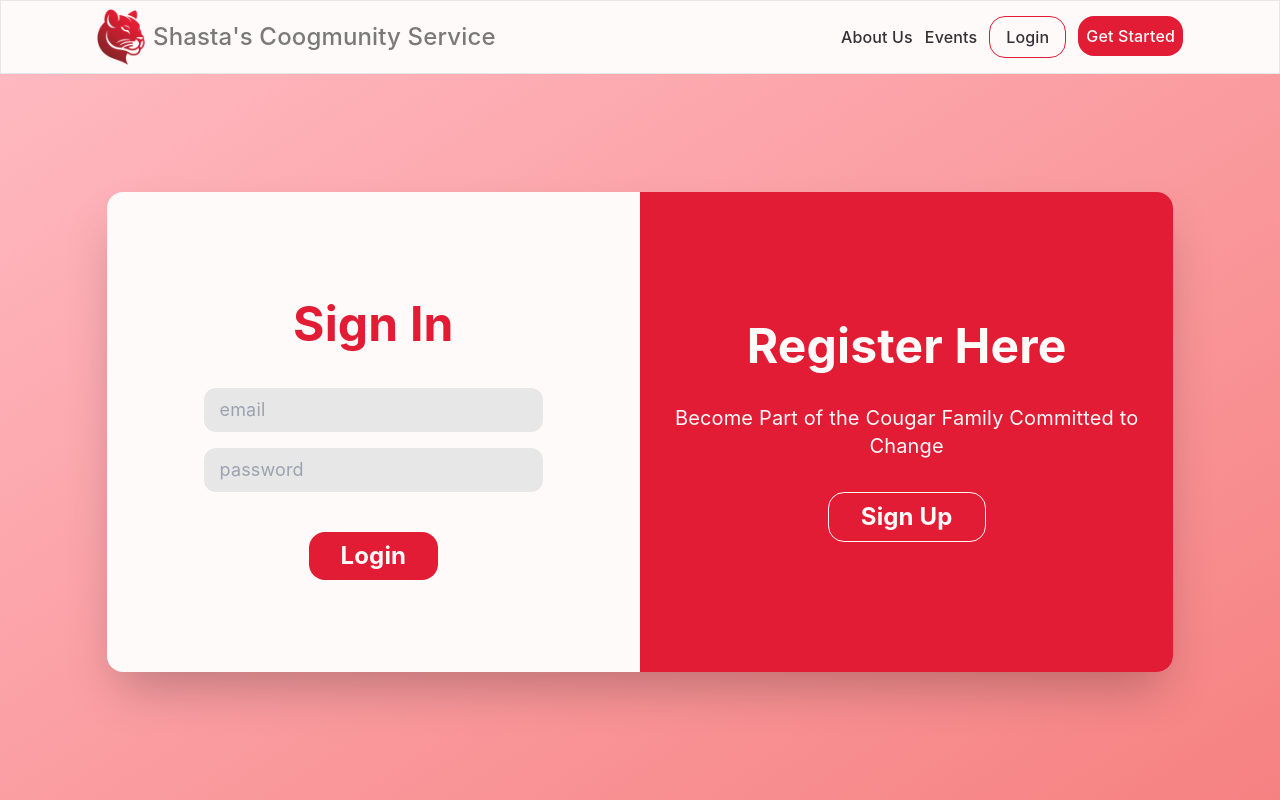
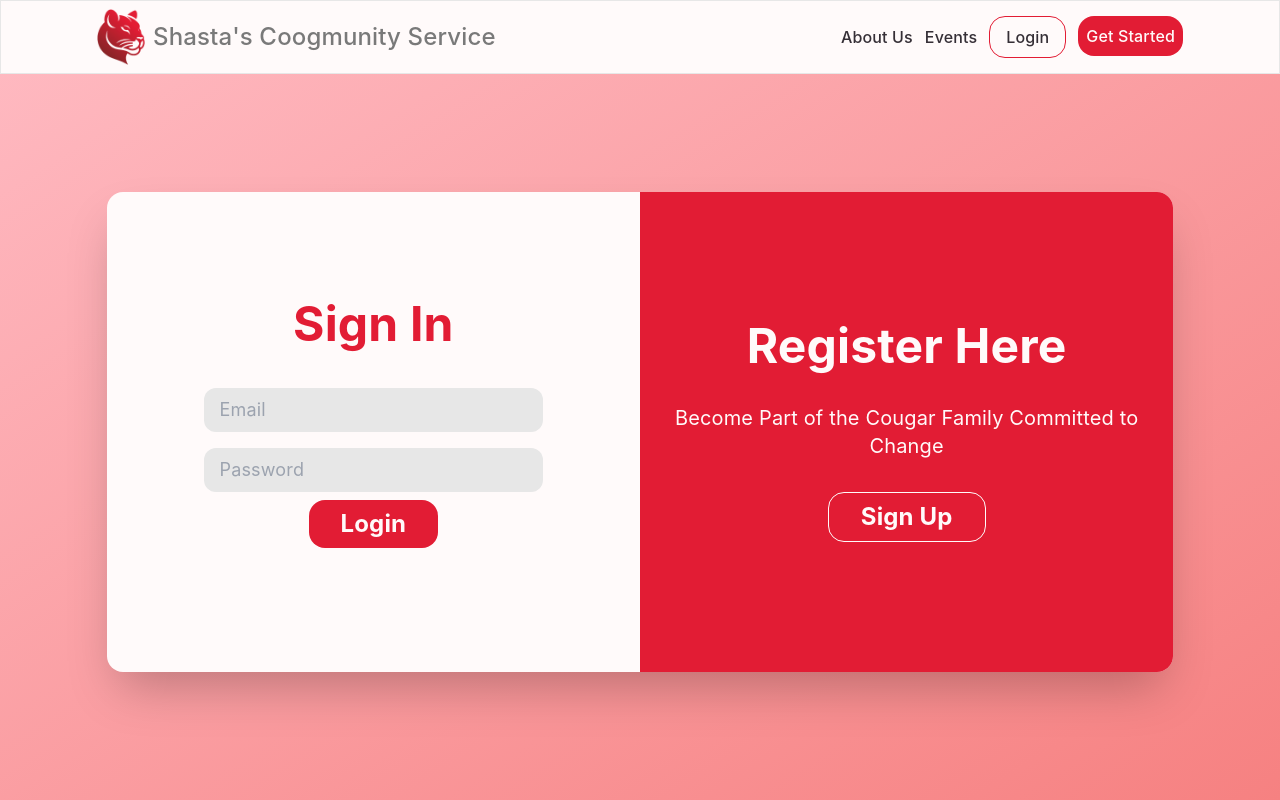
Before and after one commit to angieluvss/volunteer-fullstack, a React (Create React App) app in the folder frontend/: page /login in a window 1280 px wide. Built offline with nearby package versions, Linux system fonts and the light colour scheme.

Commit message:
Login works

```diff
--- a/frontend/src/pages/Login.jsx
+++ b/frontend/src/pages/Login.jsx
@@ -1,8 +1,47 @@
 import React, { useState } from 'react';
+import axios from 'axios';
 import { useNavigate } from 'react-router-dom';
 
 const Login = ({ setToken }) => {
+  const [formData, setFormData] = useState({
+    email: '',
+    password: ''
+  });
+  const [error, setError] = useState('');
   const navigate = useNavigate();
+
+  // Handle input changes
+  const handleChange = (e) => {
+    setFormData({
+      ...formData,
+      [e.target.name]: e.target.value,
+    });
+  };
+
+  // Handle form submission
+  const handleSubmit = async (e) => {
+    e.preventDefault();
+    try {
+      const response = await axios.post('http://localhost:4000/api/auth/login', {
+        email: formData.email,
+        password: formData.password
+      });
+
+      const { token, role } = response.data;
+
+      localStorage.setItem('token', token);
+      setToken(token);
+
+      if (role === 'admin') {
+        navigate('/admin-dashboard');
+      } else {
+        navigate('/volunteer-dashboard');
+      }
+    } catch (err) {
+      setError(err.response?.data?.msg || 'Invalid email or password');
+    }
+  };
+
 
   return (
     <section className='min-h-screen pt-16 flex items-center justify-center font-[Inter] text-lava_black bg-gradient-to-br from-light_pink to-medium_pink'>
@@ -11,15 +50,35 @@ const Login = ({ setToken }) => {
         <div className='w-full md:w-1/2 py-10 flex flex-col items-center justify-center'>
           <h1 className='mt-4 font-bold text-5xl text-shasta_red'>Sign In</h1>
 
+          {/* Error message */}
+          {error && <p className="text-red-600 mt-2">{error}</p>}
+
           {/* email/password */}
-                    <form action="#" className='my-8 flex flex-col w-2/3 min-w-60 md:min-w-72 max-w-96 text-lg'>
-                        <input type="text" placeholder="email" className='m-2 bg-light_gray py-2 px-4 rounded-xl'/>
-                        <input type="password" placeholder="password" className='m-2 bg-light_gray py-2 px-4 rounded-xl'/>
+          <form onSubmit={handleSubmit} className='my-8 flex flex-col w-2/3 min-w-60 md:min-w-72 max-w-96 text-lg'>
+            <input
+              type="email"
+              placeholder="Email"
+              name="email"
+              value={formData.email}
+              onChange={handleChange}
+              className='m-2 bg-light_gray py-2 px-4 rounded-xl'
+              required
+            />
+            <input
+              type="password"
+              placeholder="Password"
+              name="password"
+              value={formData.password}
+              onChange={handleChange}
+              className='m-2 bg-light_gray py-2 px-4 rounded-xl'
+              required
+            />
+            <div className="flex justify-center">
+              <button type="submit" className='text-2xl font-bold bg-shasta_red text-snow rounded-2xl py-2 px-8 hover:bg-gradient-to-r from-shasta_red to-persian_plum'>
+                Login
+              </button>
+            </div>
           </form>
-
-                    <div className='mb-6 mx-6 md:m-0'>
-                        <button onClick={() => { setToken(true); navigate('/volunteer-dashboard'); }} className='btn static text-2xl font-[Inter] font-bold bg-shasta_red text-snow rounded-2xl py-2 px-8 ml-auto hover:bg-gradient-to-r from-shasta_red to-persian_plum'>Login</button>
-                    </div>
         </div>
 
         {/* Sign Up */}
```
Lines whose indentation alone changed are shown as unchanged.
